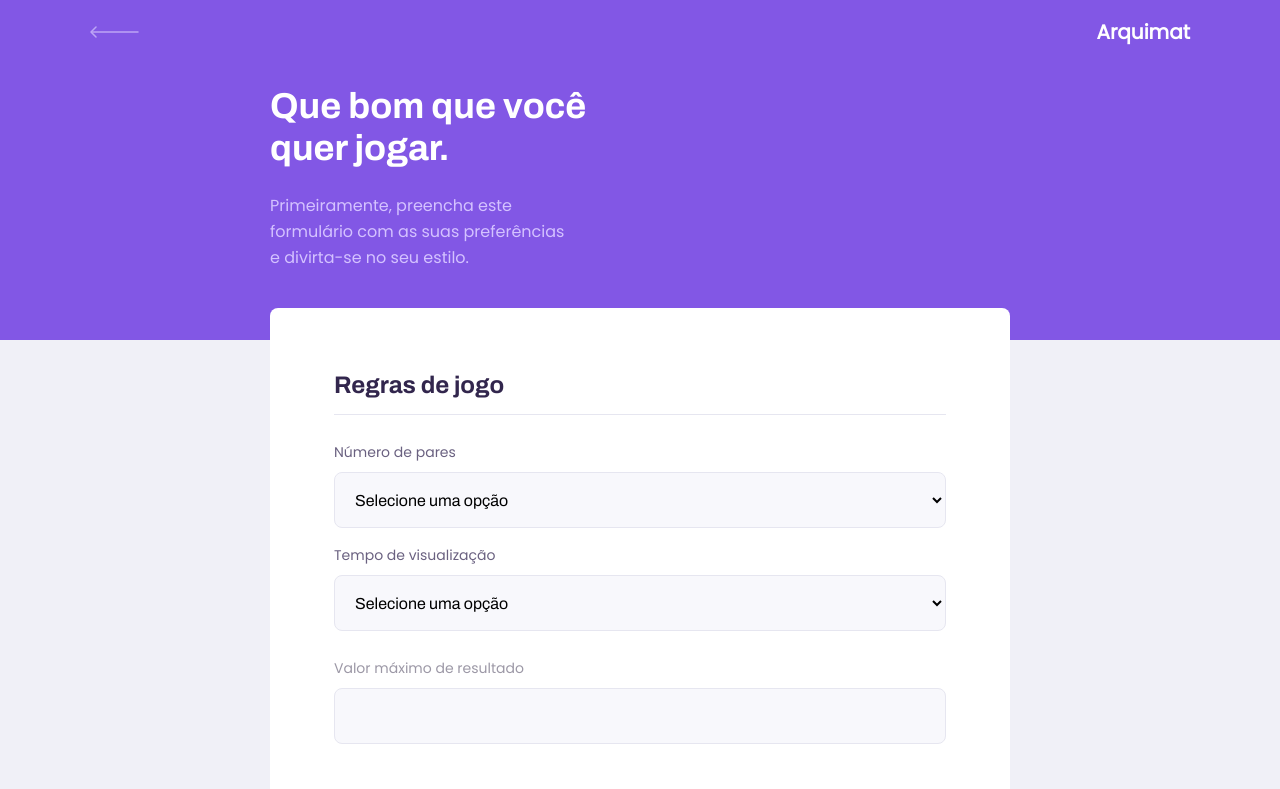
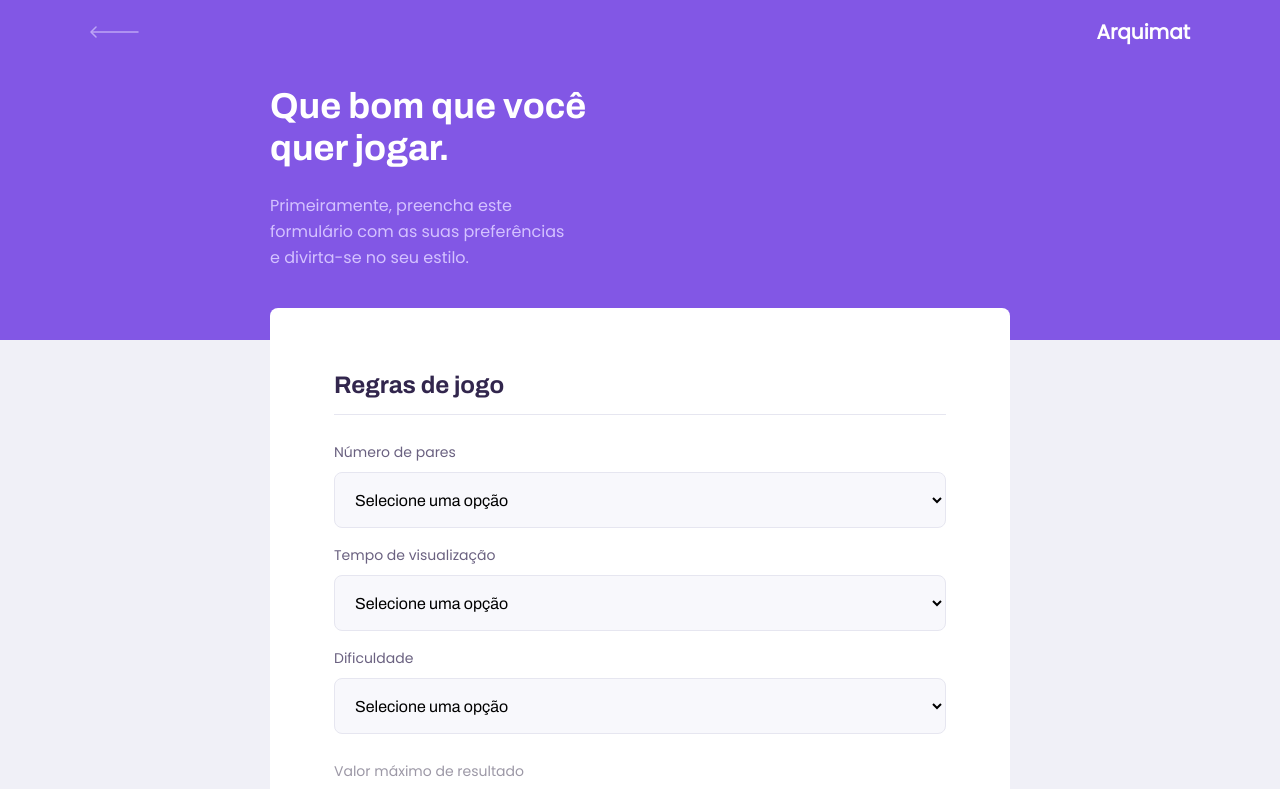
Before and after one commit to Mikael-R/arquimat, a React (Create React App) app: page /start-party in a window 1280 px wide. Shown: the top 789 px of the page. Built offline with nearby package versions, Linux system fonts and the light colour scheme.

Commit message:
feat: 🎸 add dificulty question

```diff
--- a/src/pages/StartParty/index.tsx
+++ b/src/pages/StartParty/index.tsx
@@ -10,10 +10,13 @@ import './styles.css';
 import 'react-toastify/dist/ReactToastify.css';
 
 function StartParty(): ReactElement {
+  type TDificulty = 'easy' | 'medium' | 'hard' | 'impossible';
+
   const [preferences, setPreferences] = useState({
     totalPairs: '',
     flipTime: '',
     maxResult: '',
+    dificulty: '' as TDificulty,
     customExpressions: [] as string[],
   });
 
@@ -115,6 +118,23 @@ function StartParty(): ReactElement {
                 setPreferences({ ...preferences, flipTime: target.value });
               }}
             />
+            <Select
+              name="dificulty"
+              label="Dificuldade"
+              options={[
+                { value: 'easy', label: 'Burro' },
+                { value: 'medium', label: 'Estudante' },
+                { value: 'hard', label: 'Inteligente' },
+                { value: 'impossible', label: 'Super Dotado' },
+              ]}
+              value={preferences.dificulty}
+              onChange={({ target }) => {
+                setPreferences({
+                  ...preferences,
+                  dificulty: target.value as TDificulty,
+                });
+              }}
+            />
             <Input
               name="max-result"
               type="number"
```
